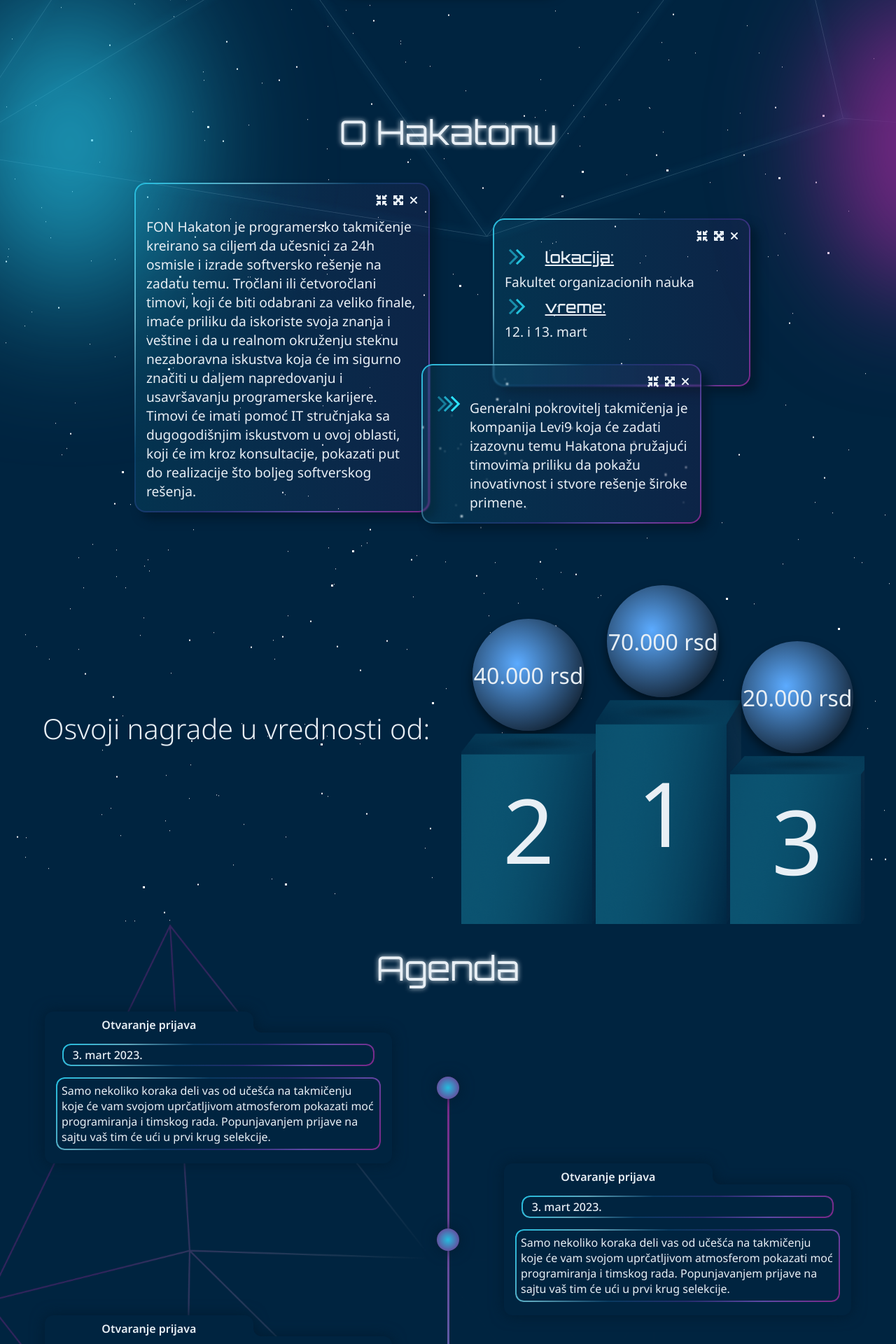
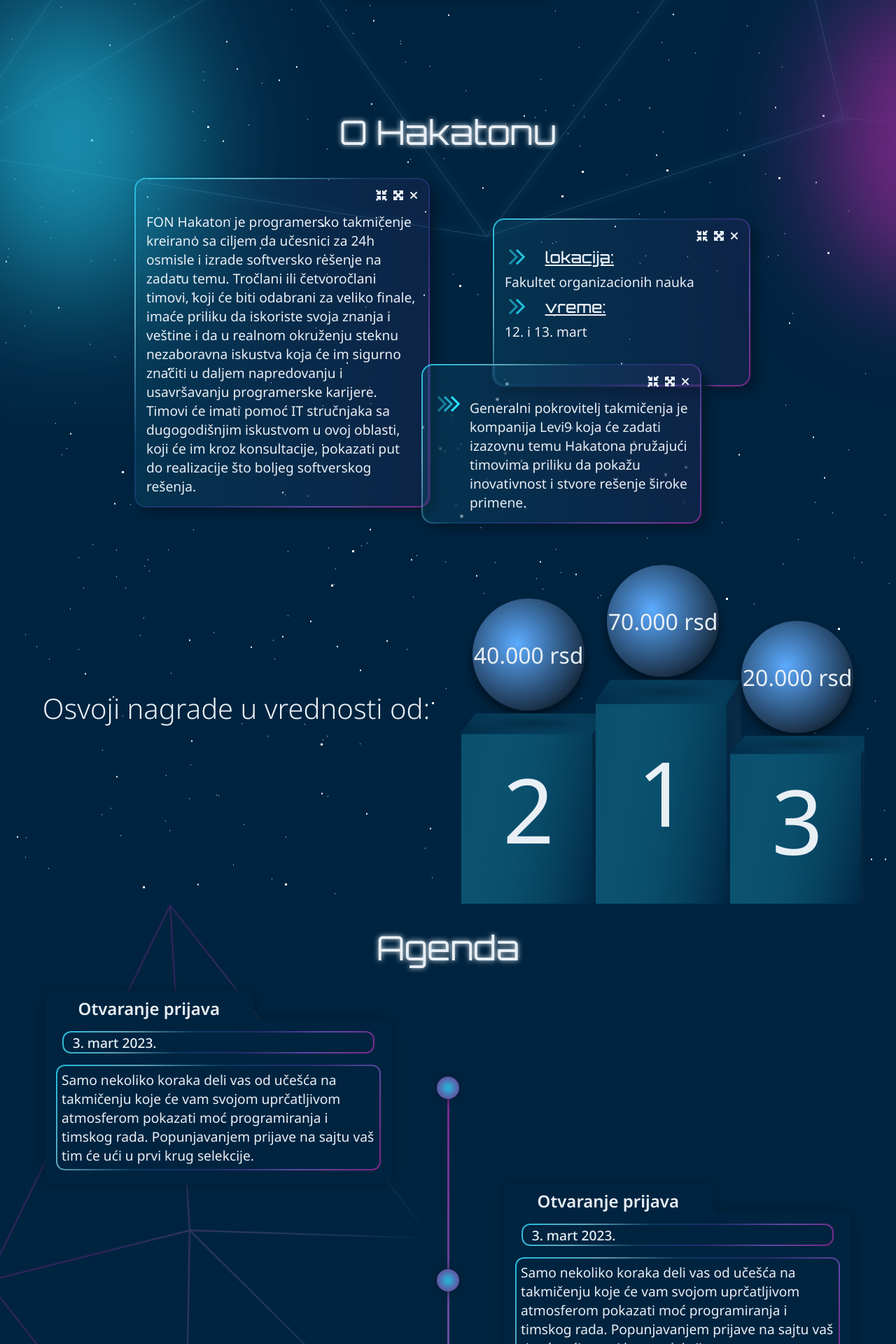
Before and after one commit to IlijaTrifke/fon_hakaton23, a React (Create React App) app: page /#/ in a window 1280 px wide. Shown: the part 680-2600 px from the top of the page at 70% size. Built offline with nearby package versions, Linux system fonts and the light colour scheme; what upload-js would draw is missing.

Commit message:
neki komit kao

```diff
--- a/src/components/agenda/agenda.scss
+++ b/src/components/agenda/agenda.scss
@@ -94,7 +94,7 @@
   background-color: $tamnoPlava;
   width: 60%;
   height: 18%;
-  font-size: 100%;
+  font-size: 1.5rem;
   font-weight: 600;
   border-radius: 12px 12px 0 0;
   padding: 0.5rem 1rem 0rem 1rem;
@@ -135,7 +135,7 @@
 }
 
 .agn-date {
-  font-size: 100%;
+  font-size: 1.2rem;
   font-weight: 500;
   text-align: left;
   height: 2rem;
@@ -170,6 +170,7 @@
 
 .agn-descr {
   position: relative;
+  font-size: 1.2rem;
   margin: 1rem 1rem 1rem 1rem;
   padding: 0.5rem;
   text-align: left;
--- a/src/components/o-hakatonu/ohakatonu.scss
+++ b/src/components/o-hakatonu/ohakatonu.scss
@@ -1,13 +1,17 @@
 @import "../../global.scss";
 
 .ohakatonu {
-  min-height: 80vh;
+  //min-height: 80vh;
   position: relative;
 }
 
 #o_hakatonu {
   position: absolute;
   top: -15%;
+}
+
+.hakaton-section{
+  height: 30rem;
 }
 
 .hakaton-title {
```
